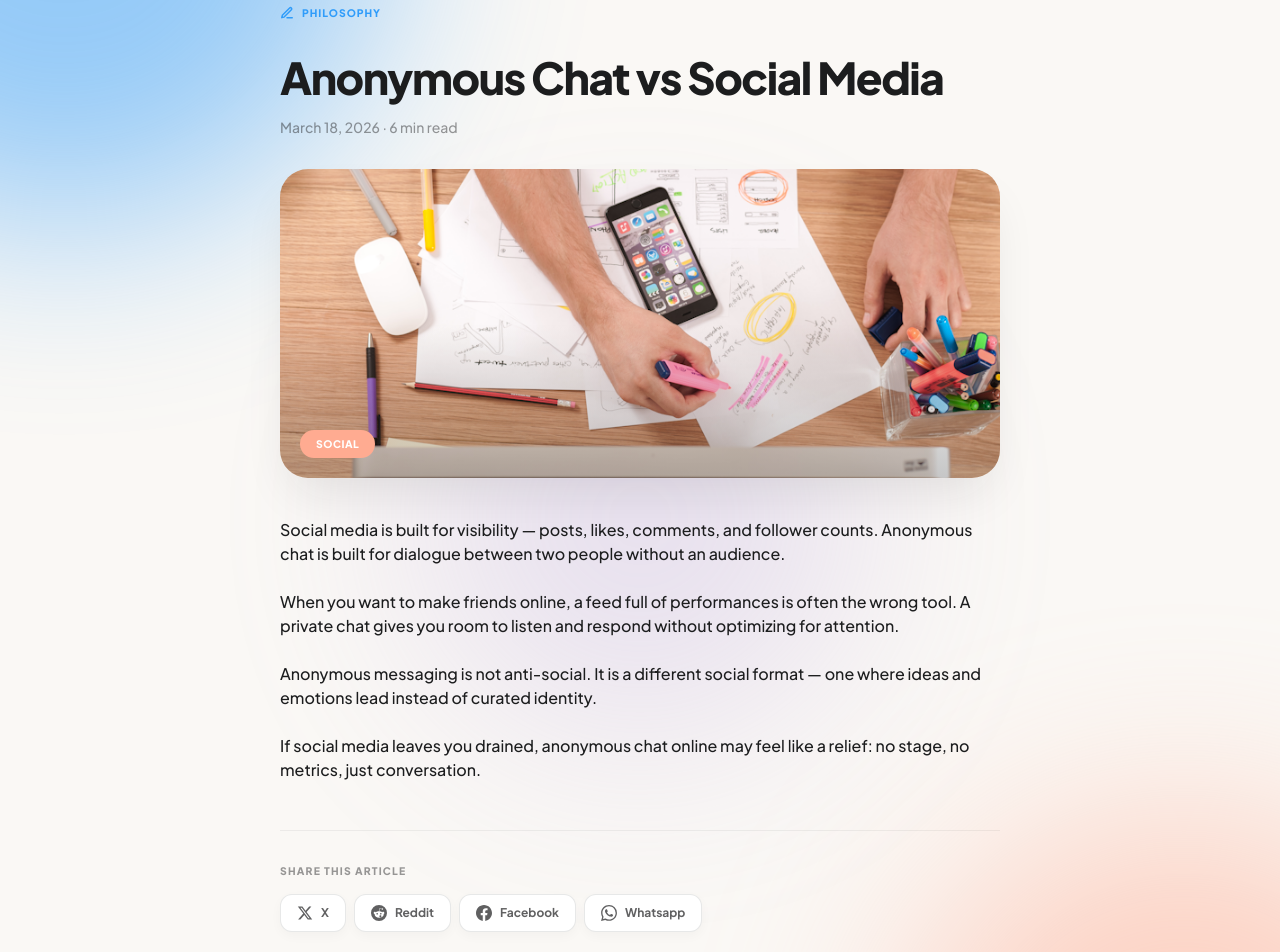
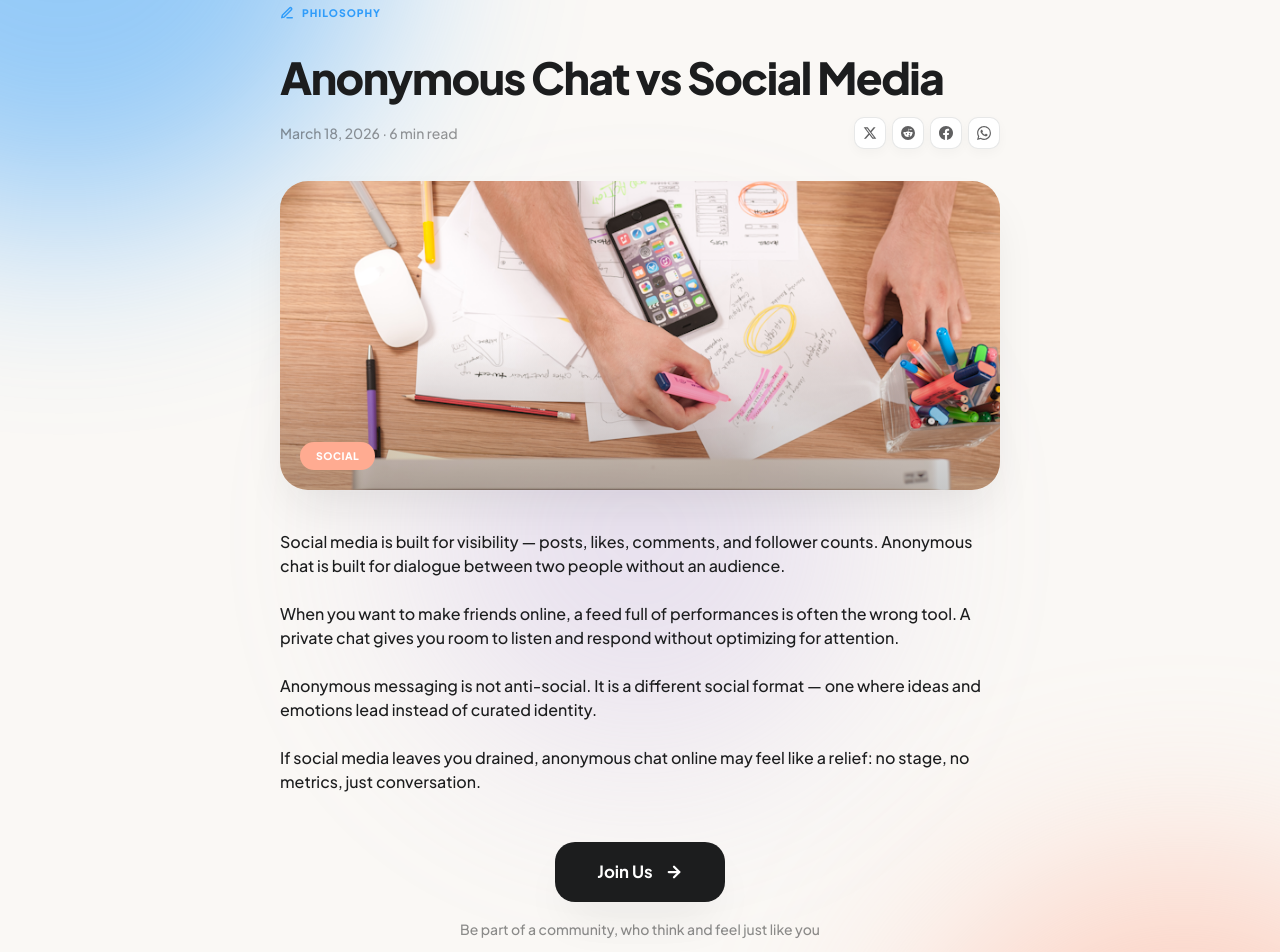
Before and after one commit to manasacharyya25/ThoughtSpace, a Next.js app: page /blog/anonymous-chat-vs-social-media in a window 1280 px wide. Shown: the part 160-1112 px from the top of the page. Built offline with nearby package versions, Linux system fonts and the light colour scheme; no server answers; the database is empty.

Commit message:
Updated CTA and Share Buttons in Blogs Section

```diff
--- a/components/blog/blog-post-cta.tsx
+++ b/components/blog/blog-post-cta.tsx
@@ -2,12 +2,12 @@ import Link from "next/link";
 
 export function BlogPostCta() {
   return (
-    <div className="mt-12 flex justify-center">
+    <div className="mt-12 text-center">
       <Link
         href="/login"
         className="colourful-landing-btn-primary inline-flex items-center justify-center gap-3 rounded-[20px] border-none bg-[#1C1D1E] px-8 py-4 text-sm font-bold text-white no-underline shadow-[0_24px_48px_-12px_rgba(28,29,30,0.08)] hover:bg-[#2F9CFA] hover:shadow-[0_12px_32px_-4px_rgba(47,156,250,0.4)] sm:px-[42px] sm:py-5 sm:text-[1.05rem]"
       >
-        <span>Get Started</span>
+        <span>Join Us</span>
         <svg
           className="colourful-landing-btn-arrow"
           width={18}
@@ -24,6 +24,9 @@ export function BlogPostCta() {
           <polyline points="12 5 19 12 12 19" />
         </svg>
       </Link>
+      <p className="mx-auto mt-4 max-w-md text-sm font-medium leading-relaxed text-[#1C1D1E]/50">
+        Be part of a community, who think and feel just like you
+      </p>
     </div>
   );
 }
--- a/components/blog/blog-post-view.tsx
+++ b/components/blog/blog-post-view.tsx
@@ -70,7 +70,8 @@ export function BlogPostView({ post }: BlogPostViewProps) {
           {post.title}
         </h1>
 
-        <p className="mt-4 text-sm font-medium text-[#1C1D1E]/45">
+        <div className="mt-4 flex flex-col gap-3 sm:flex-row sm:items-center sm:justify-between">
+          <p className="text-sm font-medium text-[#1C1D1E]/45">
             {new Intl.DateTimeFormat("en", {
               month: "long",
               day: "numeric",
@@ -78,6 +79,12 @@ export function BlogPostView({ post }: BlogPostViewProps) {
             }).format(new Date(post.publishedAt))}{" "}
             · {post.readTime}
           </p>
+          <BlogShareButtons
+            url={`${env.NEXT_PUBLIC_APP_URL}/blog/${post.slug}`}
+            title={post.title}
+            variant="compact"
+          />
+        </div>
 
         <div className="mt-8">
           <BlogPostImage post={post} variant="hero" />
@@ -94,12 +101,12 @@ export function BlogPostView({ post }: BlogPostViewProps) {
           ))}
         </div>
 
+        <BlogPostCta />
+
         <BlogShareButtons
           url={`${env.NEXT_PUBLIC_APP_URL}/blog/${post.slug}`}
           title={post.title}
         />
-
-        <BlogPostCta />
       </article>
 
       <div className="mx-auto max-w-3xl px-4 pb-[max(1.25rem,env(safe-area-inset-bottom))] sm:px-6">
--- a/components/blog/blog-share-buttons.tsx
+++ b/components/blog/blog-share-buttons.tsx
@@ -13,7 +13,7 @@ const SHARE_OPTIONS: {
     label: "Share on X",
     className: "hover:border-[#1C1D1E]/20 hover:bg-[#1C1D1E] hover:text-white",
     icon: (
-      <svg viewBox="0 0 24 24" className="size-4" fill="currentColor" aria-hidden="true">
+      <svg viewBox="0 0 24 24" className="size-full" fill="currentColor" aria-hidden="true">
         <path d="M18.244 2.25h3.308l-7.227 8.26 8.502 11.24H16.17l-5.214-6.817L4.99 21.75H1.68l7.73-8.835L1.254 2.25H8.08l4.713 6.231zm-1.161 17.52h1.833L7.084 4.126H5.117z" />
       </svg>
     ),
@@ -23,7 +23,7 @@ const SHARE_OPTIONS: {
     label: "Share on Reddit",
     className: "hover:border-[#FF4500]/30 hover:bg-[#FF4500] hover:text-white",
     icon: (
-      <svg viewBox="0 0 24 24" className="size-4" fill="currentColor" aria-hidden="true">
+      <svg viewBox="0 0 24 24" className="size-full" fill="currentColor" aria-hidden="true">
         <path d="M12 0A12 12 0 0 0 0 12a12 12 0 0 0 12 12 12 12 0 0 0 12-12A12 12 0 0 0 12 0zm5.01 4.744c.688 0 1.25.561 1.25 1.249a1.25 1.25 0 0 1-2.498.056l-2.597-.547-.8 3.747c1.824.07 3.48.632 4.674 1.488.308-.309.73-.491 1.207-.491.968 0 1.754.786 1.754 1.754 0 .716-.435 1.333-1.01 1.614a3.111 3.111 0 0 1 .042.52c0 2.694-3.03 4.875-6.771 4.875-3.74 0-6.771-2.181-6.771-4.875 0-.183.015-.366.043-.534A1.748 1.748 0 0 1 4.028 12c0-.968.786-1.754 1.754-1.754.463 0 .898.196 1.207.49 1.207-.883 2.878-1.43 4.744-1.487l.885-4.182a.342.342 0 0 1 .14-.197.35.35 0 0 1 .238-.042l2.906.617a1.214 1.214 0 0 1 1.108-.701zM9.25 12C8.561 12 8 12.562 8 13.25c0 .687.561 1.248 1.25 1.248.687 0 1.248-.561 1.248-1.249 0-.688-.561-1.249-1.249-1.249zm5.5 0c-.687 0-1.248.561-1.248 1.25 0 .687.561 1.248 1.249 1.248.688 0 1.249-.561 1.249-1.249 0-.688-.562-1.249-1.25-1.249zm-.657 3.5c-.828 0-1.5.672-1.5 1.5 0 .829.672 1.5 1.5 1.5.829 0 1.5-.671 1.5-1.5 0-.828-.671-1.5-1.5-1.5z" />
       </svg>
     ),
@@ -33,7 +33,7 @@ const SHARE_OPTIONS: {
     label: "Share on Facebook",
     className: "hover:border-[#1877F2]/30 hover:bg-[#1877F2] hover:text-white",
     icon: (
-      <svg viewBox="0 0 24 24" className="size-4" fill="currentColor" aria-hidden="true">
+      <svg viewBox="0 0 24 24" className="size-full" fill="currentColor" aria-hidden="true">
         <path d="M24 12.073c0-6.627-5.373-12-12-12s-12 5.373-12 12c0 5.99 4.388 10.954 10.125 11.854v-8.385H7.078v-3.47h3.047V9.43c0-3.007 1.792-4.669 4.533-4.669 1.312 0 2.686.235 2.686.235v2.953H15.83c-1.491 0-1.956.925-1.956 1.874v2.25h3.328l-.532 3.47h-2.796v8.385C19.612 23.027 24 18.062 24 12.073z" />
       </svg>
     ),
@@ -43,7 +43,7 @@ const SHARE_OPTIONS: {
     label: "Share on WhatsApp",
     className: "hover:border-[#25D366]/30 hover:bg-[#25D366] hover:text-white",
     icon: (
-      <svg viewBox="0 0 24 24" className="size-4" fill="currentColor" aria-hidden="true">
+      <svg viewBox="0 0 24 24" className="size-full" fill="currentColor" aria-hidden="true">
         <path d="M17.472 14.382c-.297-.149-1.758-.867-2.03-.967-.273-.099-.471-.148-.67.15-.197.297-.767.966-.94 1.164-.173.199-.347.223-.644.075-.297-.15-1.255-.463-2.39-1.475-.883-.788-1.48-1.761-1.653-2.059-.173-.297-.018-.458.13-.606.134-.133.298-.347.446-.52.149-.174.198-.298.298-.497.099-.198.05-.371-.025-.52-.075-.149-.669-1.612-.916-2.207-.242-.579-.487-.5-.669-.51-.173-.008-.371-.01-.57-.01-.198 0-.52.074-.792.372-.272.297-1.04 1.016-1.04 2.479 0 1.462 1.065 2.875 1.213 3.074.149.198 2.096 3.2 5.077 4.487.709.306 1.262.489 1.694.625.712.227 1.36.195 1.871.118.571-.085 1.758-.719 2.006-1.413.248-.694.248-1.289.173-1.413-.074-.124-.272-.198-.57-.347m-5.421 7.403h-.004a9.87 9.87 0 01-5.031-1.378l-.361-.214-3.741.982.998-3.648-.235-.374a9.86 9.86 0 01-1.51-5.26c.001-5.45 4.436-9.884 9.888-9.884 2.64 0 5.122 1.03 6.988 2.898a9.825 9.825 0 012.893 6.994c-.003 5.45-4.435 9.884-9.881 9.884m8.413-18.297A11.815 11.815 0 0012.05 0C5.495 0 .16 5.335.157 11.892c0 2.096.547 4.142 1.588 5.945L.057 24l6.305-1.654a11.882 11.882 0 005.683 1.448h.005c6.554 0 11.89-5.335 11.893-11.893a11.821 11.821 0 00-3.48-8.413z" />
       </svg>
     ),
@@ -53,17 +53,37 @@ const SHARE_OPTIONS: {
 type BlogShareButtonsProps = {
   url: string;
   title: string;
+  variant?: "default" | "compact";
+  className?: string;
 };
 
-export function BlogShareButtons({ url, title }: BlogShareButtonsProps) {
+export function BlogShareButtons({
+  url,
+  title,
+  variant = "default",
+  className,
+}: BlogShareButtonsProps) {
   const shareUrls = buildBlogShareUrls(url, title);
+  const isCompact = variant === "compact";
 
   return (
-    <div className="mt-12 border-t border-[#1C1D1E]/[0.06] pt-8">
-      <p className="text-[0.65rem] font-extrabold uppercase tracking-[1.2px] text-[#1C1D1E]/45">
-        Share this article
-      </p>
-      <div className="mt-4 flex flex-wrap gap-2">
+    <div
+      className={cn(
+        isCompact ? "" : "mt-12 border-t border-[#1C1D1E]/[0.06] pt-8",
+        className
+      )}
+    >
+      {!isCompact ? (
+        <p className="text-[0.65rem] font-extrabold uppercase tracking-[1.2px] text-[#1C1D1E]/45">
+          Share this article
+        </p>
+      ) : null}
+      <div
+        className={cn(
+          "flex flex-wrap gap-1.5",
+          isCompact ? "justify-end" : "mt-4 gap-2"
+        )}
+      >
         {SHARE_OPTIONS.map((option) => (
           <a
             key={option.id}
@@ -72,12 +92,19 @@ export function BlogShareButtons({ url, title }: BlogShareButtonsProps) {
             rel="noopener noreferrer"
             aria-label={option.label}
             className={cn(
-              "inline-flex items-center gap-2 rounded-xl border border-[#1C1D1E]/10 bg-white px-4 py-2.5 text-xs font-bold text-[#1C1D1E]/70 shadow-[0_4px_12px_rgba(0,0,0,0.03)] transition-colors",
+              "inline-flex items-center justify-center rounded-lg border border-[#1C1D1E]/10 bg-white text-[#1C1D1E]/70 shadow-[0_4px_12px_rgba(0,0,0,0.03)] transition-colors",
+              isCompact
+                ? "size-8 p-1.5"
+                : "gap-2 rounded-xl px-4 py-2.5 text-xs font-bold",
               option.className
             )}
           >
-            {option.icon}
-            <span className="capitalize">{option.id === "x" ? "X" : option.id}</span>
+            <span className={isCompact ? "size-3.5" : "size-4"}>{option.icon}</span>
+            {!isCompact ? (
+              <span className="capitalize">
+                {option.id === "x" ? "X" : option.id}
+              </span>
+            ) : null}
           </a>
         ))}
       </div>
--- a/next.config.ts
+++ b/next.config.ts
@@ -14,7 +14,7 @@ const nextConfig: NextConfig = {
         pathname: "/storage/v1/object/public/**",
       },
     ],
-  },
+  }
 };
 
 export default nextConfig;
```
Lines whose indentation alone changed are shown as unchanged.
